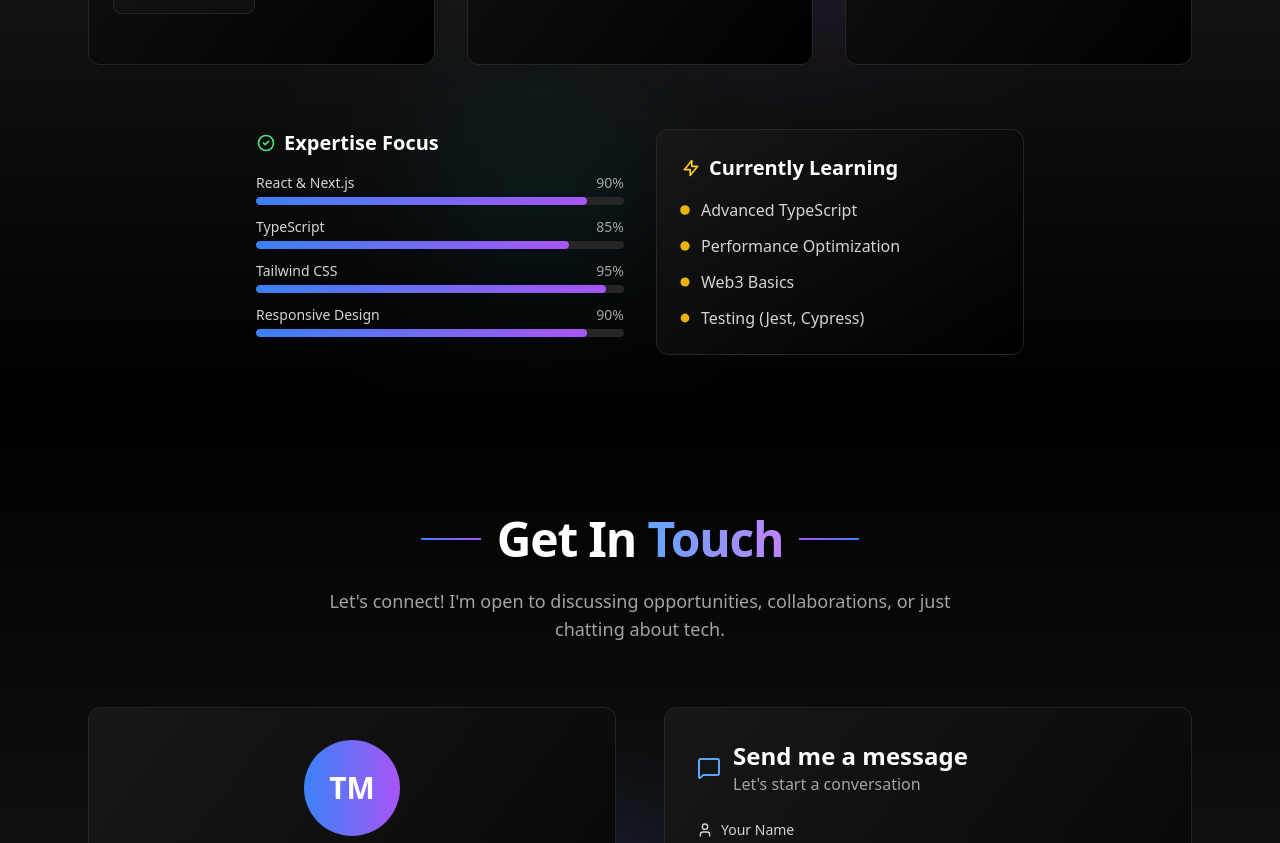
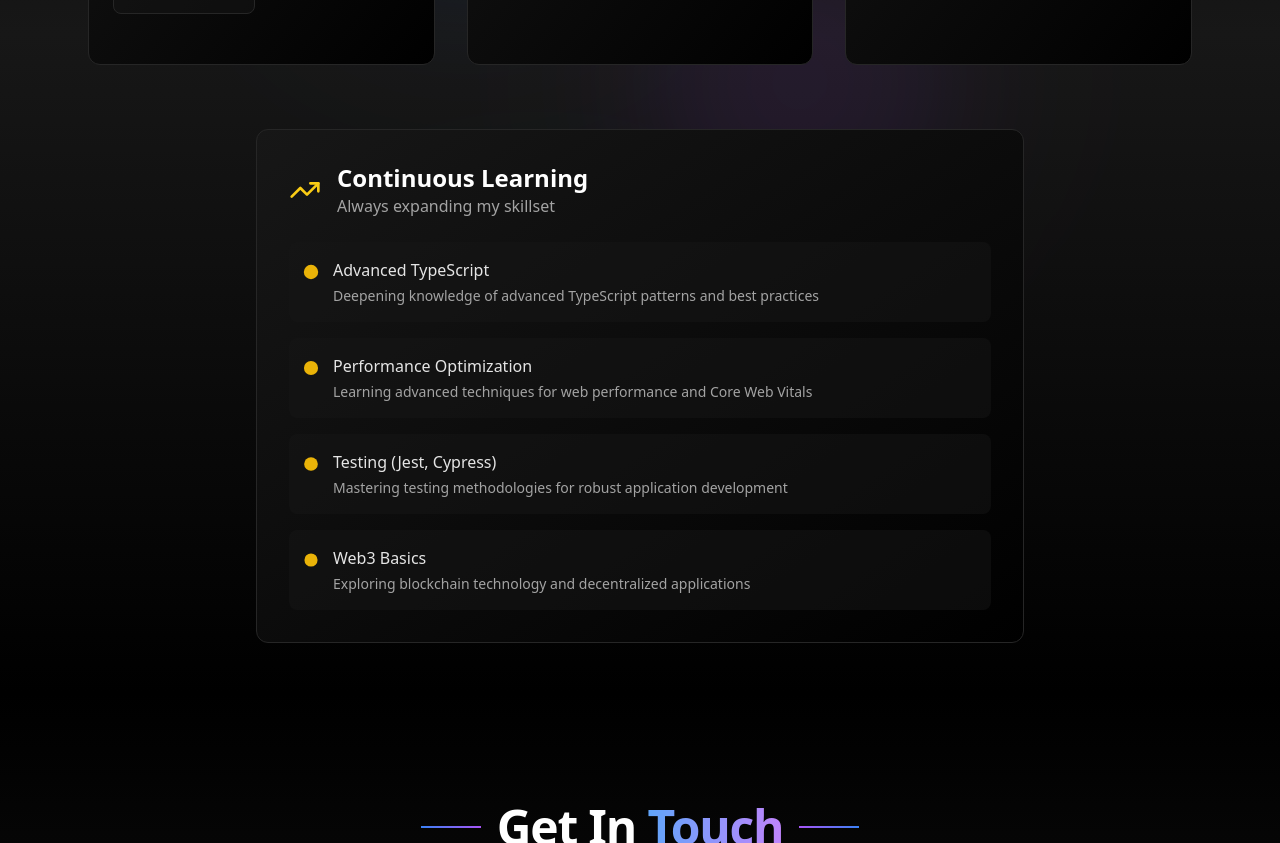
Before and after one commit to Thejusmohanan7/react_portfolio, a React (Vite) app: page / in a window 1280 px wide. Shown: the part 5640-6483 px from the top of the page. Built offline with nearby package versions, Linux system fonts and the light colour scheme.

Commit message:
added lucide react icons

```diff
--- a/src/components/Skills.tsx
+++ b/src/components/Skills.tsx
@@ -1,10 +1,16 @@
 import { motion, useScroll, useTransform } from "framer-motion";
 import { useState } from "react";
+import {
+  Cpu,
+  Database,
+  Settings,
+  TrendingUp
+} from "lucide-react";
 
 interface SkillCategory {
   category: string;
   skills: string[];
-  icon: string;
+  icon: React.ReactNode;
   color: string;
 }
 
@@ -12,19 +18,19 @@ const skillCategories: SkillCategory[] = [
   {
     category: "Frontend Development",
     skills: ["HTML5", "CSS3", "JavaScript (ES6+)", "TypeScript", "React.js", "Next.js", "Tailwind CSS", "Bootstrap", "Framer Motion"],
-    icon: "💻",
+    icon: <Cpu className="w-6 h-6" />,
     color: "from-blue-500 to-cyan-500"
   },
   {
     category: "Backend & Databases",
     skills: ["Node.js", "Python", "Django", "MongoDB", "SQL", "REST APIs", "Authentication", "API Integration"],
-    icon: "⚙️",
+    icon: <Database className="w-6 h-6" />,
     color: "from-purple-500 to-pink-500"
   },
   {
     category: "Tools & Methodologies",
     skills: ["Git, GitHub", "CI/CD", "Vercel", "Agile", "Responsive Design", "Performance", "Accessibility", "Testing"],
-    icon: "🛠️",
+    icon: <Settings className="w-6 h-6" />,
     color: "from-green-500 to-emerald-500"
   }
 ];
@@ -170,7 +176,7 @@ const Skills = () => {
                       scale: hoveredCategory === catIndex ? 1.2 : 1
                     }}
                     transition={{ duration: 0.3 }}
-                    className="text-3xl"
+                    className="text-blue-400"
                   >
                     {category.icon}
                   </motion.div>
@@ -229,7 +235,7 @@ const Skills = () => {
           ))}
         </div>
 
-        {/* Additional Skills Info */}
+        {/* Continuous Learning Section */}
         <motion.div
           initial={{ opacity: 0, y: 20 }}
           whileInView={{ opacity: 1, y: 0 }}
@@ -237,82 +243,61 @@ const Skills = () => {
           transition={{ duration: 0.8, delay: 0.6 }}
           className="mt-16 max-w-3xl mx-auto"
         >
-          <div className="grid sm:grid-cols-2 gap-8">
-            {/* Proficiency Levels */}
-            <motion.div
-              initial={{ opacity: 0, x: -30 }}
-              whileInView={{ opacity: 1, x: 0 }}
-              viewport={{ once: true }}
-              transition={{ duration: 0.8, delay: 0.7 }}
-              className="space-y-4"
-            >
-              <h4 className="text-xl font-semibold flex items-center gap-2">
-                <svg className="w-5 h-5 text-green-400" fill="none" stroke="currentColor" viewBox="0 0 24 24" xmlns="http://www.w3.org/2000/svg">
-                  <path strokeLinecap="round" strokeLinejoin="round" strokeWidth={2} d="M9 12l2 2 4-4m6 2a9 9 0 11-18 0 9 9 0 0118 0z" />
-                </svg>
-                Expertise Focus
-              </h4>
-              <div className="space-y-3">
-                {[
-                  { skill: "React & Next.js", level: 90 },
-                  { skill: "TypeScript", level: 85 },
-                  { skill: "Tailwind CSS", level: 95 },
-                  { skill: "Responsive Design", level: 90 }
-                ].map((item, index) => (
-                  <div key={index} className="space-y-1">
-                    <div className="flex justify-between text-sm">
-                      <span className="text-neutral-300">{item.skill}</span>
-                      <span className="text-neutral-400">{item.level}%</span>
-                    </div>
-                    <div className="h-2 bg-neutral-800 rounded-full overflow-hidden">
-                      <motion.div
-                        initial={{ width: 0 }}
-                        whileInView={{ width: `${item.level}%` }}
-                        viewport={{ once: true }}
-                        transition={{ duration: 1, delay: 0.8 + (index * 0.1), ease: "easeOut" }}
-                        className={`h-full rounded-full bg-gradient-to-r from-blue-500 to-purple-500`}
-                      />
-                    </div>
-                  </div>
-                ))}
-              </div>
-            </motion.div>
-
-            {/* Continuous Learning */}
           <motion.div
             initial={{ opacity: 0, x: 30 }}
             whileInView={{ opacity: 1, x: 0 }}
             viewport={{ once: true }}
             transition={{ duration: 0.8, delay: 0.7 }}
-              className="p-6 rounded-xl bg-gradient-to-br from-neutral-900 to-black border border-neutral-800"
+            className="p-8 rounded-xl bg-gradient-to-br from-neutral-900 to-black border border-neutral-800"
           >
-              <h4 className="text-xl font-semibold mb-4 flex items-center gap-2">
-                <svg className="w-5 h-5 text-yellow-400" fill="none" stroke="currentColor" viewBox="0 0 24 24" xmlns="http://www.w3.org/2000/svg">
-                  <path strokeLinecap="round" strokeLinejoin="round" strokeWidth={2} d="M13 10V3L4 14h7v7l9-11h-7z" />
-                </svg>
-                Currently Learning
-              </h4>
-              <div className="space-y-3">
-                {["Advanced TypeScript", "Performance Optimization", "Web3 Basics", "Testing (Jest, Cypress)"].map((topic, index) => (
+            <div className="flex items-center gap-4 mb-6">
+              <TrendingUp className="w-8 h-8 text-yellow-400" />
+              <div>
+                <h4 className="text-2xl font-semibold">Continuous Learning</h4>
+                <p className="text-neutral-400">Always expanding my skillset</p>
+              </div>
+            </div>
+
+            <div className="space-y-4">
+              {[
+                {
+                  topic: "Advanced TypeScript",
+                  description: "Deepening knowledge of advanced TypeScript patterns and best practices"
+                },
+                {
+                  topic: "Performance Optimization",
+                  description: "Learning advanced techniques for web performance and Core Web Vitals"
+                },
+                {
+                  topic: "Testing (Jest, Cypress)",
+                  description: "Mastering testing methodologies for robust application development"
+                },
+                {
+                  topic: "Web3 Basics",
+                  description: "Exploring blockchain technology and decentralized applications"
+                }
+              ].map((item, index) => (
                 <motion.div
                   key={index}
                   initial={{ opacity: 0, x: -10 }}
                   whileInView={{ opacity: 1, x: 0 }}
                   viewport={{ once: true }}
-                    transition={{ delay: 0.9 + (index * 0.1) }}
-                    className="flex items-center gap-3 text-neutral-300"
+                  transition={{ delay: 0.8 + (index * 0.1) }}
+                  className="flex items-start gap-4 p-4 rounded-lg bg-neutral-900/50 hover:bg-neutral-800/50 transition-colors duration-300"
                 >
                   <motion.div
                     animate={{ scale: [1, 1.2, 1] }}
                     transition={{ duration: 2, repeat: Infinity, delay: index * 0.2 }}
-                      className="w-2 h-2 rounded-full bg-yellow-500"
+                    className="w-3 h-3 rounded-full bg-yellow-500 mt-2 flex-shrink-0"
                   />
-                    <span>{topic}</span>
+                  <div>
+                    <h5 className="font-medium text-neutral-200">{item.topic}</h5>
+                    <p className="text-sm text-neutral-400 mt-1">{item.description}</p>
+                  </div>
                 </motion.div>
               ))}
             </div>
           </motion.div>
-          </div>
         </motion.div>
       </motion.div>
     </section>
```
Lines whose indentation alone changed are shown as unchanged.
